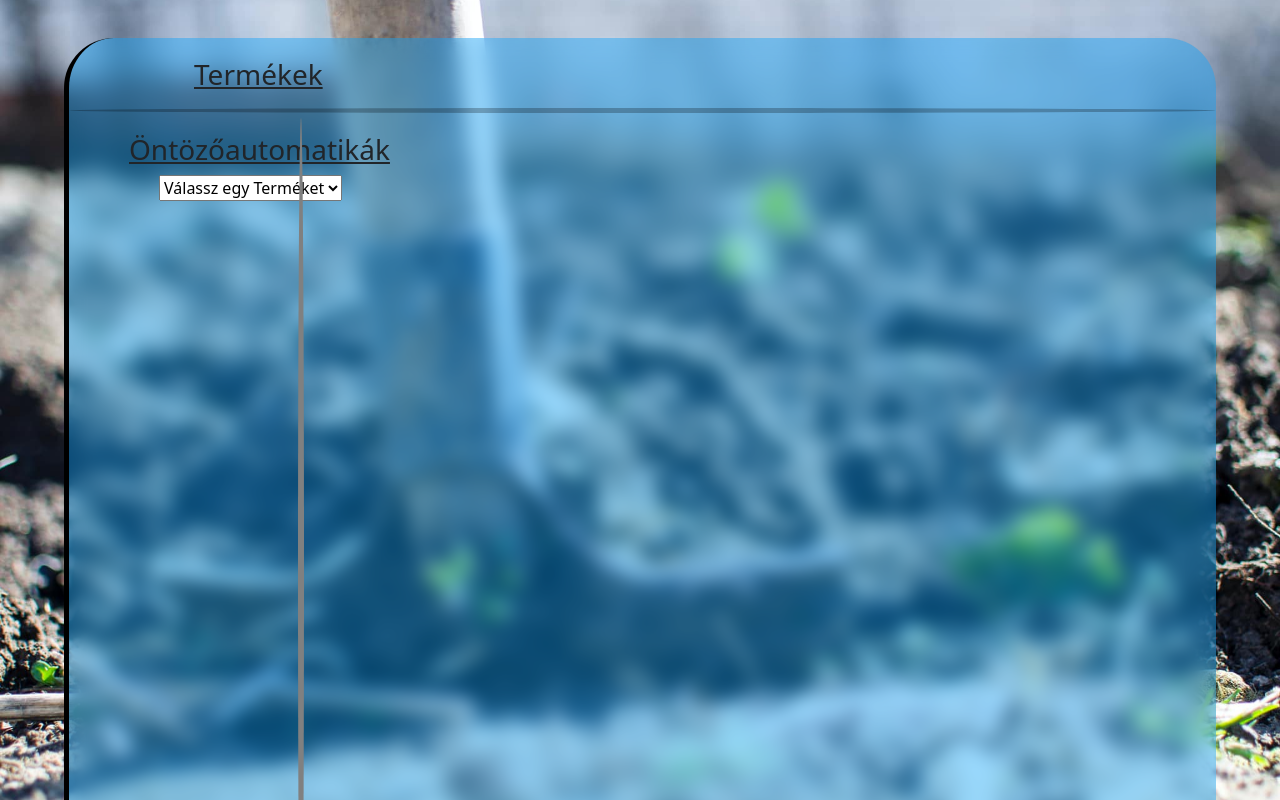
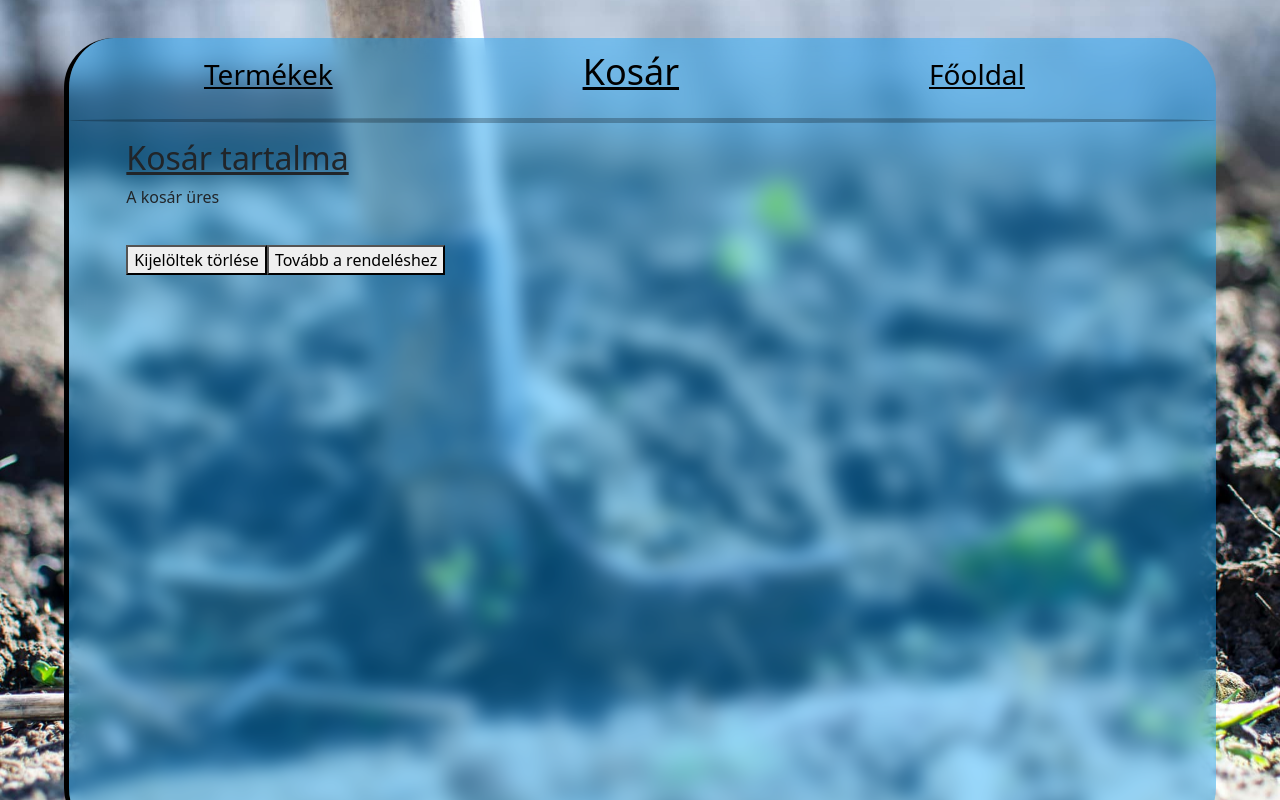
Before and after one commit to thurzob/WebshopProjekt, a React (Create React App) app: page /Cart in a window 1280 px wide. Shown: the top 800 px of the page. Built offline with nearby package versions, Linux system fonts and the light colour scheme.

Commit message:
2024.02.16 legújjabb kész a Megrendelés oldal kinézete

```diff
--- a/src/Pages/Cart.js
+++ b/src/Pages/Cart.js
@@ -1,16 +1,21 @@
-import React, { useState, useEffect } from 'react';
-import './Products.css';
+import React, { useState, useEffect, useContext } from 'react';
+import './Cart.css';
 import 'bootstrap/dist/css/bootstrap.min.css';
+import {Row, Container, Button, Dropdown, Form, Col} from 'react-bootstrap';
 import { FontAwesomeIcon } from '@fortawesome/react-fontawesome';
-import { Container, Dropdown, Table } from 'react-bootstrap';
-import { faBars } from '@fortawesome/free-solid-svg-icons';
-import { Link } from 'react-router-dom';
+import { faEye, faBars} from '@fortawesome/free-solid-svg-icons';
+import { Link} from 'react-router-dom';
+import { CartContext } from './CartContext';
 
-function Products() {
 
+
+function Cart() {
+    const { cartItems, clearCart } = useContext(CartContext);
     const [mappedData, setMappedData] = useState([]);
     const [selectedProductId, setSelectedProductId] = useState(null);
     const [quantity, setQuantity] = useState(1);
+    const [selectedItems, setSelectedItems] = useState([]);
+
 
     useEffect(() => {
         if (!selectedProductId || selectedProductId === '') {
@@ -18,6 +23,8 @@ function Products() {
             setSelectedProductId(null);
             setQuantity(1);
         }
+
+
     }, [selectedProductId]);
 
     const handleProductSelect = (selectedProduct) => {
@@ -62,10 +69,33 @@ function Products() {
             });
     };
 
-    const handleAddToCart = () => {
 
-        console.log(`Kosárba helyezve: ${quantity} darab - Termék ID: ${selectedProductId}`);
+    const scrollToOrder = () => {
+        // Megkeressük az alábbi rendelés fület tartalmazó konténert
+        const orderContainer = document.getElementById('orderContainer');
+
+        // Görgetünk az orderContainerhez
+        orderContainer.scrollIntoView({ behavior: 'smooth' });
+    };
+
+    const handleToggleItem = (item) => {
+        if (selectedItems.includes(item)) {
+            setSelectedItems(selectedItems.filter(selectedItem => selectedItem !== item));
+        } else {
+            setSelectedItems([...selectedItems, item]);
         }
+    };
+
+
+    const handleClearSelectedItems = () => {
+        // Kijelölt elemek törlése a kosárból
+        const updatedCartItems = cartItems.filter(item => !selectedItems.find(selectedItem => selectedItem === item));
+        // Kosár frissítése a kijelölt elemek nélkül
+        clearCart(updatedCartItems);
+        // Kiürítjük a kijelölt elemek listáját
+        setSelectedItems([]);
+    };
+
 
     return (
 
@@ -82,43 +112,131 @@ function Products() {
                         <Dropdown.Item>
                             <Link className="nav-link navbar-brand text-center" to="/Registration">Regisztráció</Link>
                         </Dropdown.Item>
+                        <Dropdown.Item>
+                            <Link className="nav-link navbar-brand text-center" to="/Cart">Kosár</Link>
+                        </Dropdown.Item>
                     </Dropdown.Menu>
                 </Dropdown>
             </Container>
 
-            <div className="products-form" style={{ borderLeft: '5px solid black' }}>
-                <div style={{ borderLeft: '6px solid grey', height: '90%', position: 'absolute', left: '20%', borderRadius: '100%', top: '8%' }}></div>
+            <div className="products-form "  style={{ borderLeft: '5px solid black', height: '100vh', overflowY: 'auto'  }}>
                 <div>
-                    <h3 style={{ marginLeft: '125px', marginTop: '20px', textDecoration: 'underline' }}>Termékek</h3>
+                <div style={{ display: 'flex', justifyContent: 'flex-start' }}>
+                    <Link to="/Products"><h3 className="hover" style={{ marginLeft: '135px', marginTop: '20px', textDecoration: 'underline', border: 'none' }}>Termékek</h3></Link>
+                    <Link to="/Cart"><h3 className="hover" style={{ marginLeft: '250px', marginTop: '12px', textDecoration: 'underline', fontSize: '36px' }}>Kosár</h3></Link>
+                    <Link to="/Home"><h3 className="hover" style={{ marginLeft: '250px', marginTop: '20px', textDecoration: 'underline',  }}>Főoldal</h3></Link>
+                </div>
                     <hr style={{ color: 'black', border: 'none', borderTop: '5px solid', borderRadius: '100%' }} />
+
                 </div>
 
                 <div>
-                    <h3 style={{ marginLeft: '60px', marginTop: '20px', textDecoration: 'underline' }}>Öntözőautomatikák</h3>
-                    <select style={{ marginLeft: '90px' }} onChange={(e) => handleProductSelect(e.target.value)}>
-                        <option value="">Válassz egy Terméket</option>
-                        <optgroup label="HUNTER">
-                            <option value="2">HUNTER NODE-BT</option>
+            {/* Kosár tartalom */}
+                    <div className="basket-container" style={{ height: '200vh', marginLeft: '5%' }}>
 
-                            <option value="3">HUNTER X-CORE</option>
+                        <div>
+                        <h2 style={{textDecoration: 'underline'}}>Kosár tartalma</h2>
+                        {cartItems.length === 0 ? (
+                            <p>A kosár üres</p>
+                        ) : (
+                            <div>
+                            {cartItems.map((item, index) => (
+                                <div key={index} style={{ display: 'table-row', marginBottom: '10px' }}>
+                                <div style={{ display: 'table-cell', backgroundColor: 'lightblue', border: '2px solid black', padding: '10px', width: '25%', marginRight: '5px', borderRadius: '15%' }}>
+                                    <p style={{ fontWeight: 'bold', marginBottom: '5px' }}>Mennyiség:</p>
+                                    <p>{item.quantity} db</p>
+                                    <input
+                                        type="checkbox"
+                                        checked={selectedItems.includes(item)}
+                                        onChange={() => handleToggleItem(item)}
+                                    />
+                                    </div >
+                                    <div style={{ display: 'table-cell', backgroundColor: 'lightblue', border: '2px solid black', padding: '10px', width: '25%', marginRight: '5px', borderRadius: '15%' }}>
+                                        <p style={{ fontWeight: 'bold', marginBottom: '5px' }}>Ára:</p>
+                                        <p>{item.price} Ft</p>
+                                    </div>
+                                    <div style={{ display: 'table-cell', backgroundColor: 'lightblue', border: '2px solid black', padding: '10px', width: '25%', marginRight: '5px', borderRadius: '15%' }}>
+                                        <p style={{ fontWeight: 'bold', marginBottom: '5px' }}>Típusa:</p>
+                                        <p>{item.type}</p>
+                                    </div>
+                                    <div style={{ display: 'table-cell', backgroundColor: 'lightblue', border: '2px solid black', padding: '10px', width: '25%', borderRadius: '15%' }}>
+                                        <p style={{ fontWeight: 'bold', marginBottom: '5px' }}>Széria Név:</p>
+                                        <p>{item.serialName}</p>
+                                    </div>
+
+                                </div>
+                            ))}
+                        </div>
+                        )}
+
+                        </div>
+                        <button onClick={handleClearSelectedItems} style={{ marginTop: '20px' }}>Kijelöltek törlése</button>
+                        <button onClick={scrollToOrder}>Tovább a rendeléshez</button>
+                    </div>
+
+                    {/* Rendelés fül */}
+                    <div id="orderContainer" className="order-container" style={{ height: '200vh',  marginLeft: '5%'}}>
+                       <div className='bg-overlay'>
+                        <Container>
+                            <Row className="justify-content-center" style={{minHeight: '50vh', width: '50vh', margin:'0 auto'}}>
 
 
-                        </optgroup>
+                                <div className="cart-form">
 
-                    </select>
+                                <h2 style={{paddingTop: '5%', textDecoration: 'underline'}}>Rendelés</h2>
+                                    <Form>
+                                        <Form.Group   controlId="formBasicEmail" style={{marginBottom: '30px', width: '46.5vh'}}>
+                                        <Form.Label style={{marginBottom: '10px'}}>Számlázási név</Form.Label>
+                                        <Form.Control type="name" placeholder="Add meg a számlázási nevet" />
+                                        </Form.Group>
 
+                                        <Form.Group controlId="formBasicPassword" style={{marginBottom: '30px', width: '46.5vh'}}>
+                                        <Form.Label>Számlázási cím</Form.Label>
+                                        <Form.Control type="address" placeholder="Add meg a számlázási címet"/>
+                                        </Form.Group>
+
+                                        <Form.Group controlId="formBasicPassword" style={{marginBottom: '30px', width: '46.5vh'}}>
+                                        <Form.Label>Email cím</Form.Label>
+                                        <Form.Control type="billing" placeholder="Add meg az email címed"/>
+                                        </Form.Group>
+                                        <Form.Label>Szállítási cím</Form.Label>
+                                        <Form.Group controlId="formBasicPassword" style={{marginBottom: '30px', display: 'flex'}}>
+                                        <Form.Control style={{marginRight : '2%', width: '15%'}} type="Address" placeholder="Irányítószám"/>
+                                        <Form.Control style={{ width: '100%'}} type="Address" placeholder="Utca, Házszám"/>
+                                        </Form.Group>
+
+                                        <Form.Group controlId="formBasicPassword" style={{marginBottom: '30px', width: '46.5vh'}}>
+                                        <Form.Label>Telefonszám</Form.Label>
+                                        <Form.Control type="phone" placeholder="Add meg a telefonszámot"/>
+                                        </Form.Group>
+
+                                        <button style={{backgroundColor: 'Green', color: 'white', width: ' 100%', height: '50px', borderRadius: '50px'}}>Megrendelés</button>
+
+
+                                    </Form>
+
+                                </div>
+
+
+
+                            </Row>
+                        </Container>
+                        </div>
+                    </div>
+                </div>
 
                 <div>
 
 
-            <table style={{marginLeft: '25%'}}>
+        </div>
 
-            </table>
             </div>
-            </div>
-            </div>
+
+
+
+
         </div>
     );
 }
 
-export default Products;
+export default Cart;
--- /dev/null
+++ b/src/Pages/CartContext.js
@@ -0,0 +1,23 @@
+import React, { createContext, useContext, useState } from 'react';
+
+export const CartContext = createContext();
+export const useCartContext = () => useContext(CartContext);
+
+export const CartProvider = ({ children }) => {
+    const [cartItems, setCartItems] = useState([]);
+
+    const addToCart = (item) => {
+        setCartItems([...cartItems, item]);
+      };
+
+    const clearCart = (updatedItems) => {
+    setCartItems(updatedItems);
+  };
+
+
+    return (
+        <CartContext.Provider value={{ cartItems, addToCart, clearCart }}>
+          {children}
+        </CartContext.Provider>
+      );
+    };
--- a/src/Pages/Products.js
+++ b/src/Pages/Products.js
@@ -5,12 +5,15 @@ import { FontAwesomeIcon } from '@fortawesome/react-fontawesome';
 import { Container, Dropdown, Table } from 'react-bootstrap';
 import { faBars } from '@fortawesome/free-solid-svg-icons';
 import { Link } from 'react-router-dom';
+import { useCartContext } from './CartContext';
+
 
 function Products() {
-
+    const { addToCart } = useCartContext();
     const [mappedData, setMappedData] = useState([]);
     const [selectedProductId, setSelectedProductId] = useState(null);
     const [quantity, setQuantity] = useState(1);
+    const [cartItems, setCartItems] = useState([]);
 
     useEffect(() => {
         if (!selectedProductId || selectedProductId === '') {
@@ -59,13 +62,26 @@ function Products() {
 
             .catch(error => {
                 console.error('Fetch error:', error);
+                setMappedData([]); // Állapot nullázása hiba esetén
             });
     };
 
     const handleAddToCart = () => {
+        if (selectedProductId && quantity > 0 && mappedData.length > 0) {
+            const product = mappedData[0]?.products[0];
+            if (product) {
+                const { type, serialName, price } = product;
+                addToCart({
+                    productId: selectedProductId,
+                    quantity: quantity,
+                    price: price || 0,
+                    type: type || '',
+                    serialName: serialName || ''
 
-        console.log(`Kosárba helyezve: ${quantity} darab - Termék ID: ${selectedProductId}`);
+                });
             }
+        }
+    };
 
     return (
 
@@ -89,12 +105,12 @@ function Products() {
                 </Dropdown>
             </Container>
 
-            <div className="products-form" style={{ borderLeft: '5px solid black'}}>
+            <div className="products-form" style={{ borderLeft: '5px solid black' }}>
                 <div style={{ borderLeft: '6px solid grey', height: '100%', position: 'absolute', left: '20%', borderRadius: '100%', top: '0%' }}></div>
-                <div style={{display: 'flex', justifyContent: 'flex-start'}}>
-                <Link  to="/Products"><h3 className="hover" style={{ marginLeft: '125px', marginTop: '20px', textDecoration: 'underline', border: 'none'}}>Termékek</h3></Link>
-                <Link  to="/Cart"><h3 className="hover" style={{ marginLeft: '250px', marginTop: '20px', textDecoration: 'underline' }}>Kosár</h3></Link>
-                <Link  to="/Home"><h3 className="hover" style={{ marginLeft: '1100px', marginTop: '20px', textDecoration: 'underline' }}>Főoldal</h3></Link>
+                <div style={{ display: 'flex', justifyContent: 'flex-start' }}>
+                    <Link to="/Products"><h3 className="hover" style={{ marginLeft: '120px', marginTop: '15px', textDecoration: 'underline', border: 'none', fontSize: '36px' }}>Termékek</h3></Link>
+                    <Link to="/Cart"><h3 className="hover" style={{ marginLeft: '250px', marginTop: '20px', textDecoration: 'underline' }}>Kosár</h3></Link>
+                    <Link to="/Home"><h3 className="hover" style={{ marginLeft: '250px', marginTop: '20px', textDecoration: 'underline' }}>Főoldal</h3></Link>
                 </div>
                 <div>
                     <hr style={{ color: 'red', border: 'none', borderTop: '5px solid', borderRadius: '100%' }} />
@@ -117,7 +133,7 @@ function Products() {
                     <div>
 
 
-            <table style={{marginLeft: '25%'}}>
+                        <table style={{ marginLeft: '25%' }}>
                             <tbody>
 
                                 {mappedData.length > 0 && mappedData.map((item, index) => (
@@ -126,13 +142,13 @@ function Products() {
                                             <tr key={idx}>
 
                                                 <tr>
-                            <td style={{fontSize: '25px', fontWeight: 'bold'}}>Termék típusa: {product.type}</td>
+                                                    <td style={{ fontSize: '25px', fontWeight: 'bold' }}>Termék típusa: {product.type}</td>
                                                 </tr>
                                                 <tr>
-                            <td style={{fontSize: '20px', fontWeight: 'bold'}}>Széria név: {product.serialName}</td>
+                                                    <td style={{ fontSize: '20px', fontWeight: 'bold' }}>Széria név: {product.serialName}</td>
                                                 </tr>
                                                 <tr>
-                            <td style={{fontSize: '20px', fontWeight: 'bold', textDecoration: 'underline'}}>Ár: {product.price} Ft.</td>
+                                                    <td style={{ fontSize: '20px', fontWeight: 'bold', textDecoration: 'underline' }}>Ár: {product.price} Ft.</td>
                                                 </tr>
 
                                             </tr>
@@ -140,11 +156,11 @@ function Products() {
                                     </React.Fragment>
                                 ))}
                                 {selectedProductId === '2' && (
-                <img style={{marginLeft: '0%'}} src='https://res.cloudinary.com/dbmrgdyft/image/upload/v1707668947/HunterNode_tn2cla.jpg' alt='NODE-BT' />
+                                    <img style={{ marginLeft: '0%' }} src='https://res.cloudinary.com/dbmrgdyft/image/upload/v1707668947/HunterNode_tn2cla.jpg' alt='NODE-BT' />
 
                                 )}
                                 {selectedProductId === '3' && (
-                <img style={{marginLeft: '0%'}} src='https://res.cloudinary.com/dbmrgdyft/image/upload/v1707667618/HunterXcore_rwnbta.jpg' alt='X-CORE' />
+                                    <img style={{ marginLeft: '0%' }} src='https://res.cloudinary.com/dbmrgdyft/image/upload/v1707667618/HunterXcore_rwnbta.jpg' alt='X-CORE' />
 
                                 )}
 
@@ -153,7 +169,7 @@ function Products() {
 
                             </tbody>
                         </table>
-            <div style={{marginLeft: '452px', marginTop: '5%'}}>
+                        <div style={{ marginLeft: '452px', marginTop: '5%' }}>
                             {selectedProductId === '2' && (
                                 <div>
                                     <input
@@ -163,6 +179,7 @@ function Products() {
                                         style={{ marginLeft: '10px' }}
                                     />
                                     <button onClick={handleAddToCart} style={{ marginLeft: '10px' }}>Kosárba</button>
+
                                 </div>
                             )}
                             {selectedProductId === '3' && (
@@ -173,10 +190,13 @@ function Products() {
                                         onChange={(e) => setQuantity(e.target.value)}
                                         style={{ marginLeft: '10px' }}
                                     />
-                            <button onClick={handleAddToCart} style={{ marginLeft: '10px' }}>Kosárba</button>
+                                    <button onClick={handleAddToCart}  style={{ marginLeft: '10px' }}>Kosárba</button>
                                 </div>
                             )}
+
                         </div>
+
+
                     </div>
                 </div>
             </div>
```
Also changed, not shown: src/App.js (+7 -0 lines), src/Pages/Cart.css (+16 -0 lines). Lines whose indentation alone changed are shown as unchanged.
